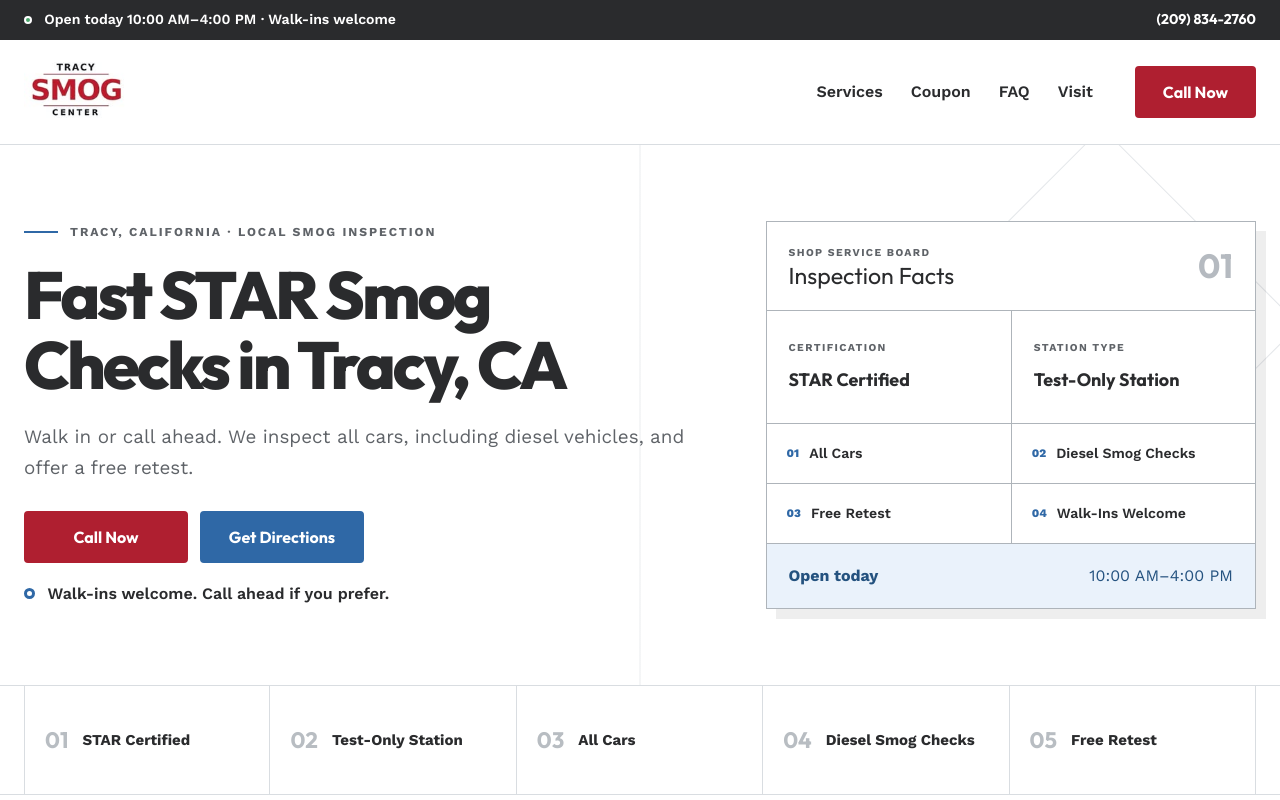
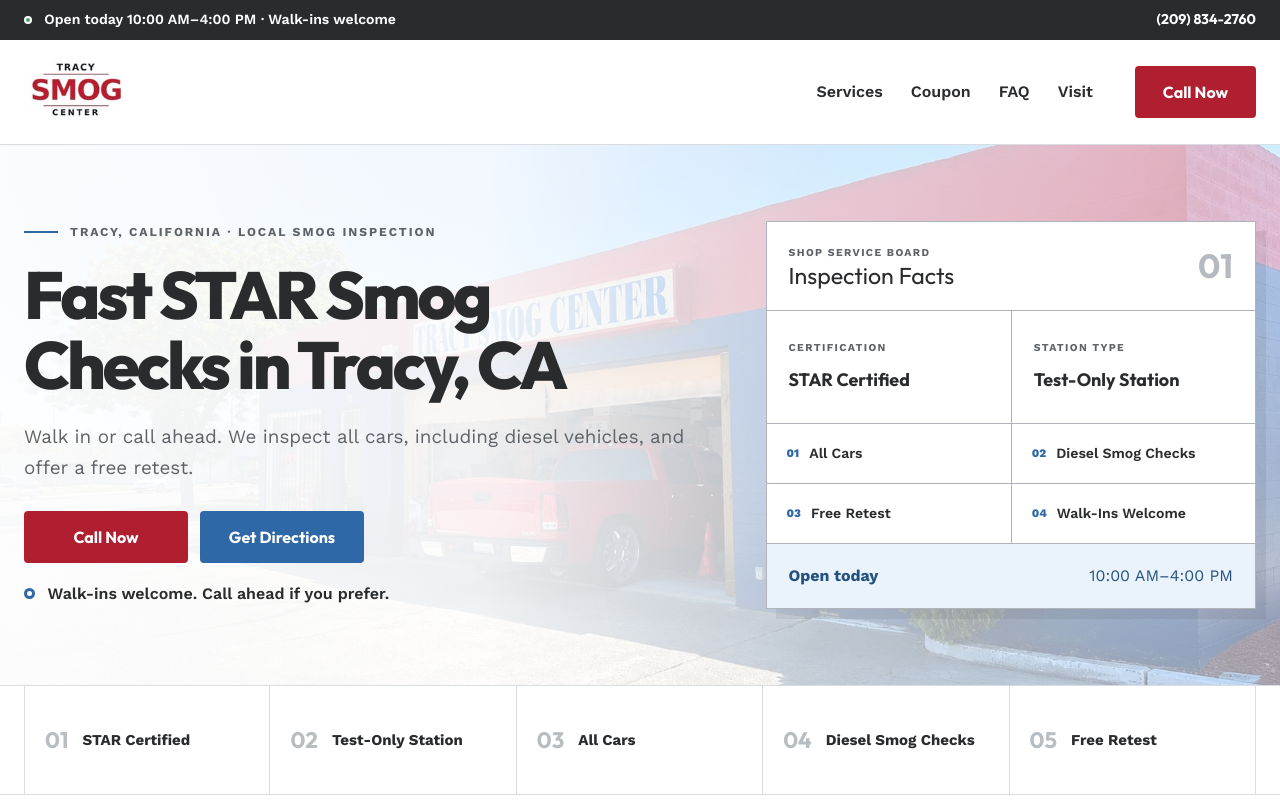
Before and after one commit to Mathew016/TracySmogCenter, a Next.js app: page / in a window 1280 px wide. Shown: the top 800 px of the page. Built offline with nearby package versions, Linux system fonts and the light colour scheme.

Commit message:
Use storefront photo in hero

```diff
--- a/app/globals.css
+++ b/app/globals.css
@@ -220,22 +220,14 @@
   position: relative;
   overflow: hidden;
   border-bottom: 1px solid var(--line);
+  background-color: var(--white);
   background:
-    linear-gradient(to right, transparent calc(50% - 1px), rgba(217, 221, 225, 0.55) 50%, transparent calc(50% + 1px)),
-    var(--white);
+    linear-gradient(90deg, rgba(255, 255, 255, 0.97) 0%, rgba(255, 255, 255, 0.92) 38%, rgba(255, 255, 255, 0.7) 64%, rgba(255, 255, 255, 0.55) 100%),
+    url("/tracy-smog-center-storefront-hero.webp") center 48% / cover no-repeat;
 }
 
 .hero::after {
-  content: "";
-  position: absolute;
-  z-index: 0;
-  right: 3vw;
-  top: 40px;
-  width: 280px;
-  height: 280px;
-  border: 1px solid var(--line);
-  transform: rotate(45deg);
-  opacity: 0.7;
+  content: none;
 }
 
 .hero-grid {
@@ -891,7 +883,9 @@
   }
 
   .hero {
-    background: var(--white);
+    background:
+      linear-gradient(rgba(255, 255, 255, 0.91), rgba(255, 255, 255, 0.91)),
+      url("/tracy-smog-center-storefront-hero.webp") center / cover no-repeat;
   }
 
   .hero-grid,
```
Also changed, not shown: public/tracy-smog-center-storefront-hero.webp (added).
